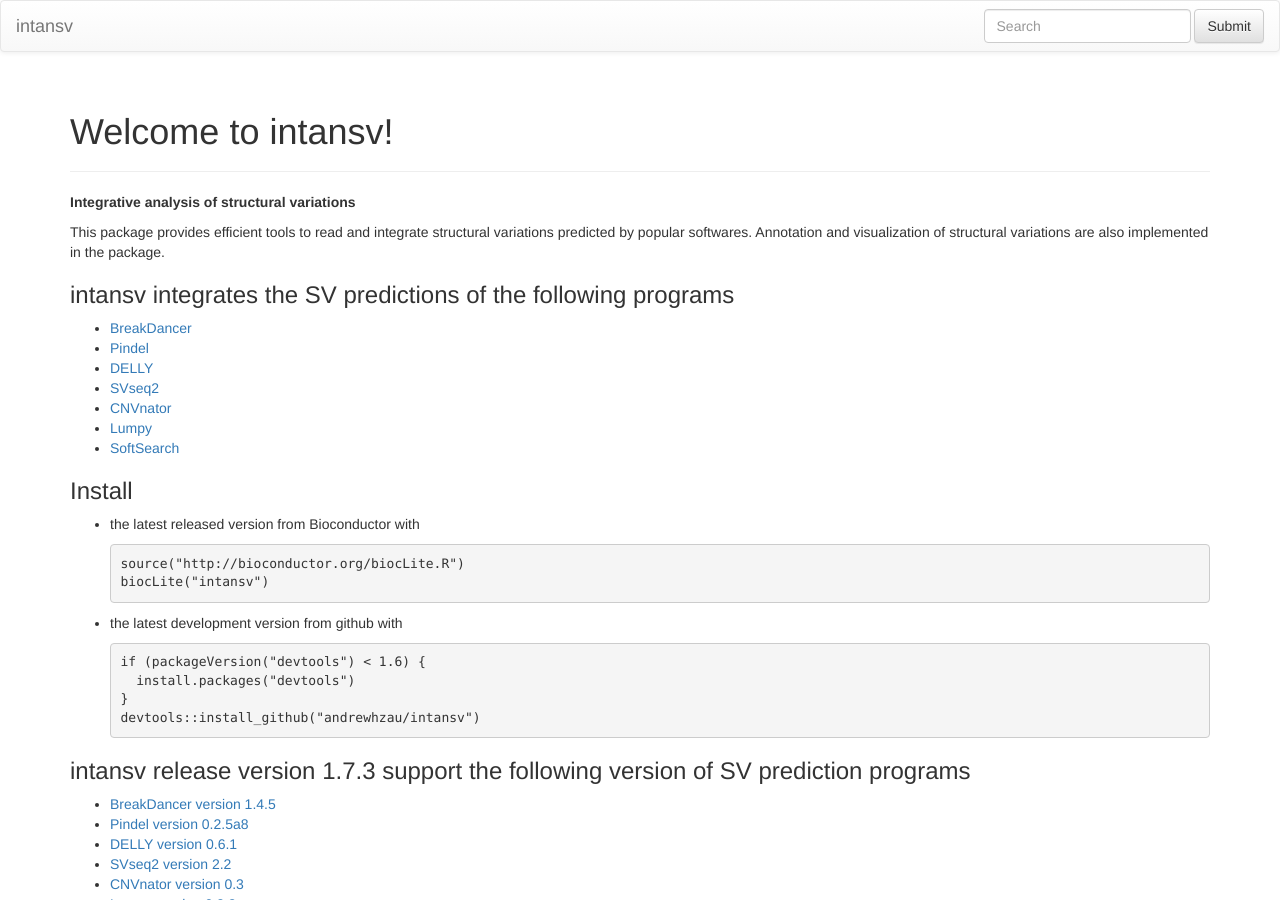
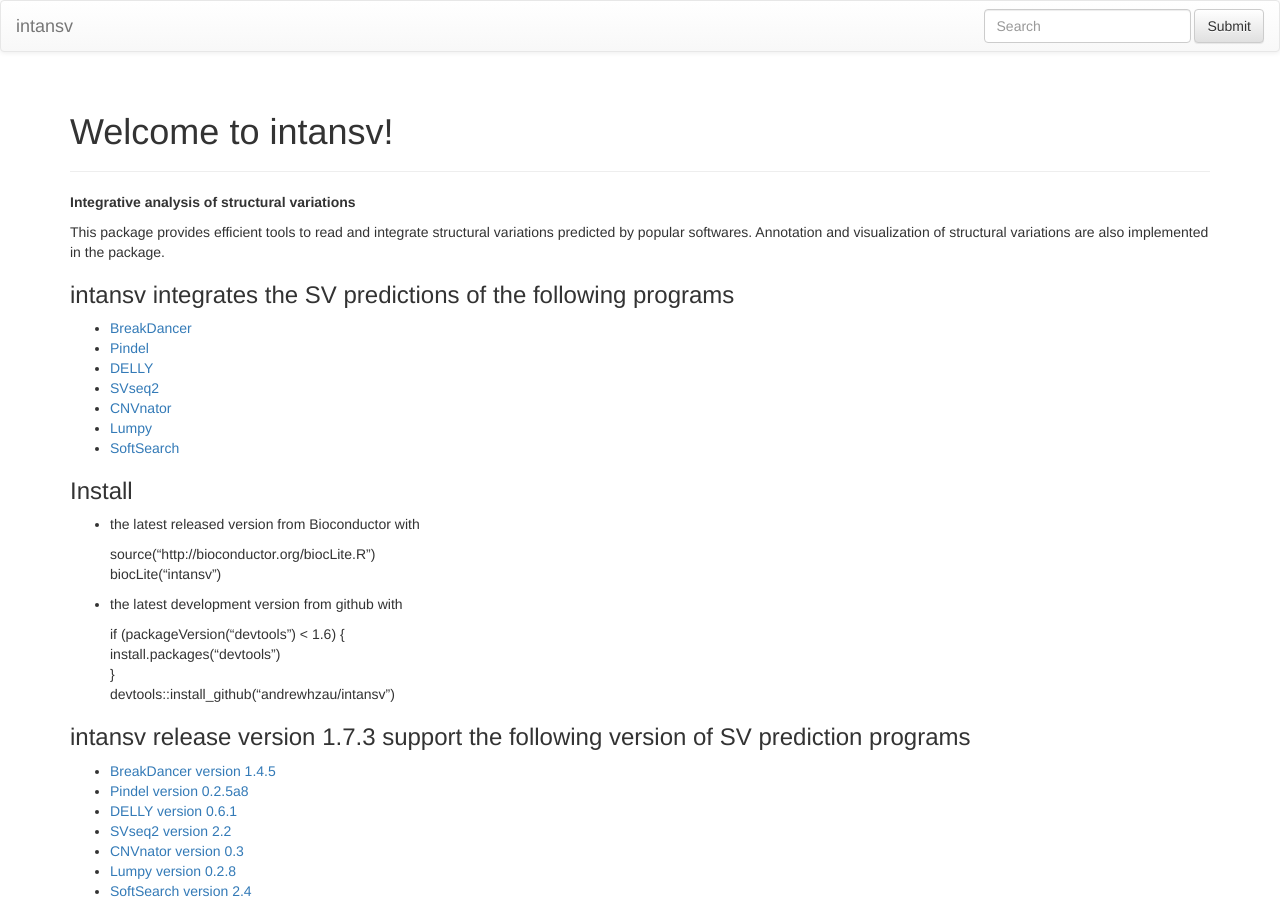
Before and after one commit to YaoLab-Bioinfo/intansv, a Jekyll site: the page built from index.md, in a window 1280 px wide and 900 px high. Built offline with Jekyll 4.4.1, drawn with Linux system fonts in a browser that asks for light colours; nearby versions of some CDN libraries; library files that are not in the unit come from our copies; part of the change alters nothing that is shown.

````diff
--- a/index.md
+++ b/index.md
@@ -25,26 +25,22 @@ This package provides efficient tools to read and integrate structural variation
 
 -   the latest released version from Bioconductor with
 
-    ``` r
     source("http://bioconductor.org/biocLite.R")
     biocLite("intansv")
-    ```
 
 -   the latest development version from github with
 
-    ``` r
     if (packageVersion("devtools") < 1.6) {
       install.packages("devtools")
     }
     devtools::install_github("andrewhzau/intansv")
-    ```
 
 ### intansv release version 1.7.3 support the following version of SV prediction programs
 * [BreakDancer version 1.4.5]({{ BASE_PATH }}/assets/BreakDancer_version_1.4.5.output)
-* [Pindel version 0.2.5a8]({{ BASE_PATH }}/assets/Pindel_version_0.2.5a8.output)
-* [DELLY version 0.6.1]({{ BASE_PATH }}/assets/DELLY_version_0.6.1.output)
-* [SVseq2 version 2.2]({{ BASE_PATH }}/assets/SVseq2_version_2.2.output)
-* [CNVnator version 0.3]({{ BASE_PATH }}/assets/CNVnator_version_0.3.output)
+* [Pindel version 0.2.5a8]({{ BASE_PATH }}/assets/Pindel_version_0.2.5a8.output.zip)
+* [DELLY version 0.6.1]({{ BASE_PATH }}/assets/DELLY_version_0.6.1.output.zip)
+* [SVseq2 version 2.2]({{ BASE_PATH }}/assets/SVseq2_version_2.2.output.zip)
+* [CNVnator version 0.3]({{ BASE_PATH }}/assets/CNVnator_version_0.3.output.zip)
 * [Lumpy version 0.2.8]({{ BASE_PATH }}/assets/Lumpy_version_0.2.8.output)
 * [SoftSearch version 2.4]({{ BASE_PATH }}/assets/SoftSearch_version_2.4.output)
 
````
Also changed, not shown: 18 other files.
